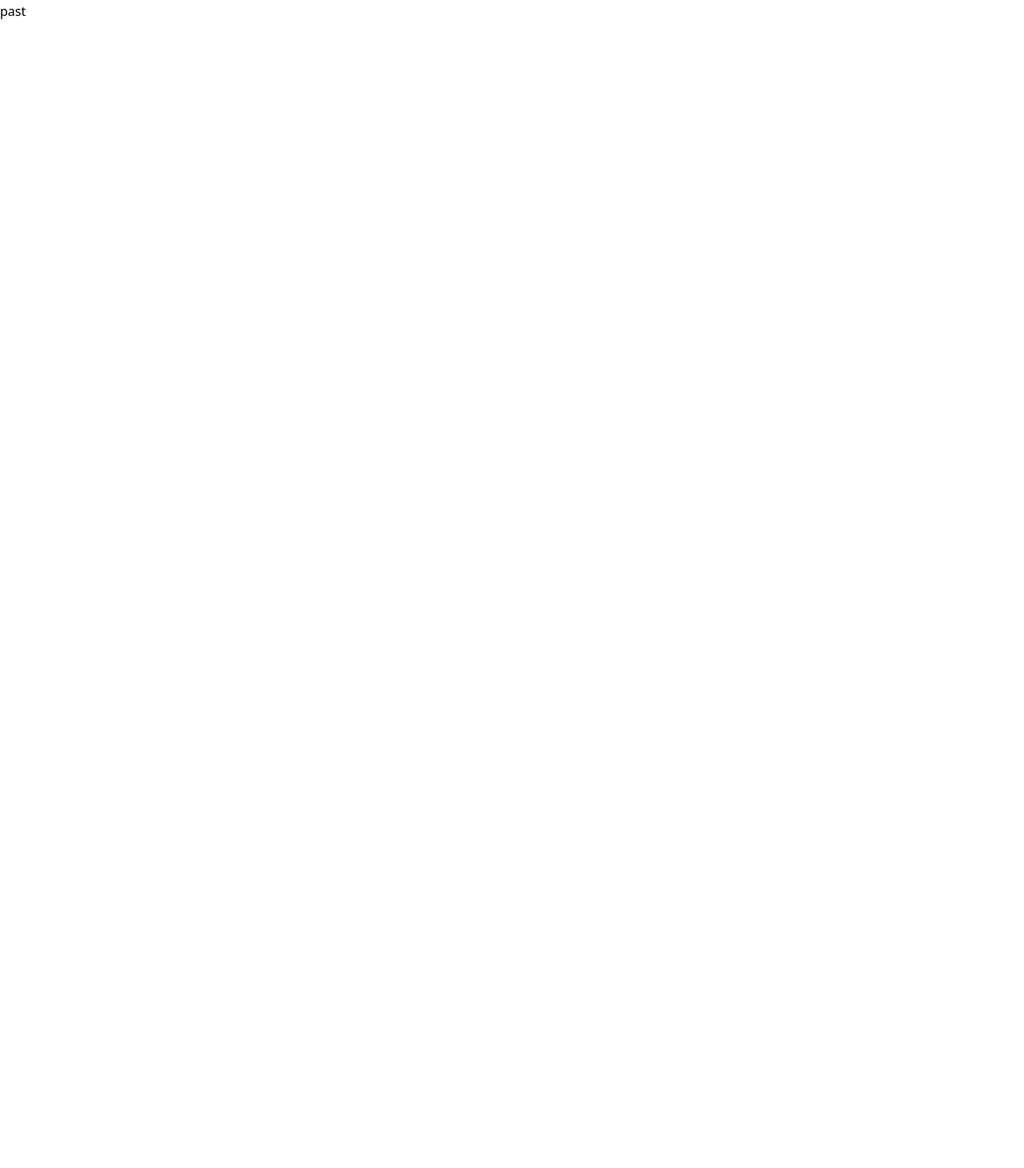
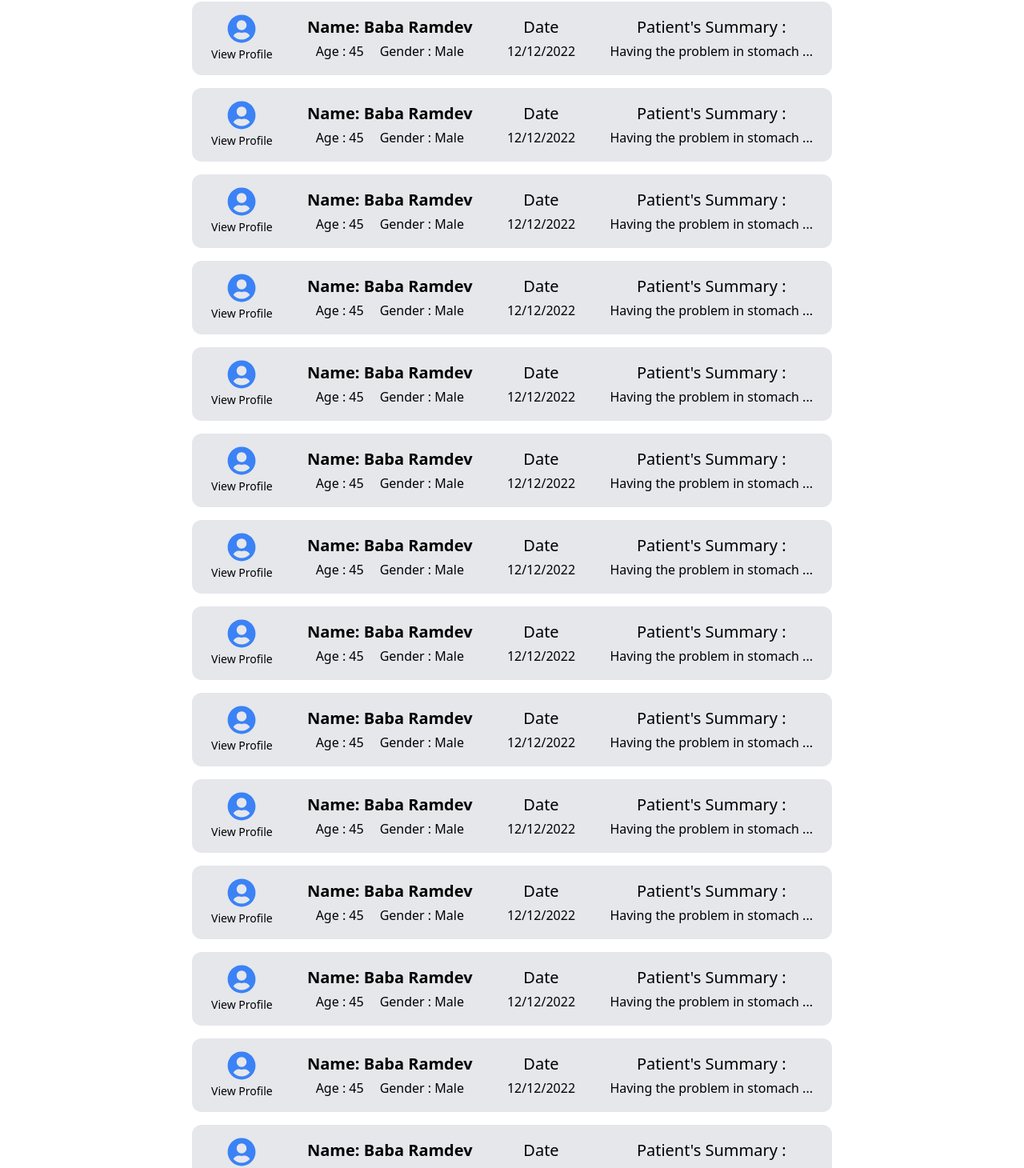
Before and after one commit to Naveen-Karanamu/Aayuhu-health-webapp, a React (Create React App) app in the folder front/: page /request/1/past in a window 1280 px wide. Shown: the part 160-1620 px from the top of the page at 80% size. Before the commit the page ends 800 px from the top, so only its background shows below. Built offline with nearby package versions, Linux system fonts and the light colour scheme.

Commit message:
Built: Past Requests page

```diff
--- /dev/null
+++ b/front/src/Components/pages/Requests/Cards/Past.Cards.jsx
@@ -0,0 +1,64 @@
+import React from 'react'
+
+// Icons
+import { FaUserCircle } from "react-icons/fa"
+
+const PastSm = () => {
+    return (
+        <>
+            <div className='bg-gray-200 mx-4 flex gap-2 justify-between items-center p-2 rounded-lg'>
+                <div><FaUserCircle className='w-8 h-8 text-blue-500' /></div>
+                <div>
+                    <div className='text-lg font-semibold'>Baba Ramdev</div>
+                    <div className='flex gap-2'>
+                        <div className='text-sm'>Age: 45</div>
+                        <div className='text-sm'>Gender: Male</div>
+                    </div>
+                </div>
+                <div>
+                    <div className='text-sm'>12/12/2022</div>
+                    <div>Having problem in ...</div>
+                </div>
+            </div>
+        </>
+    )
+}
+
+const PastMd = () => {
+    return (
+        <>
+            <div className='bg-gray-200 g:container lg:mx-60 py-4 px-6 flex justify-between items-center rounded-xl md:mx-6'>
+                <div className='flex flex-col gap-1 items-center'>
+                    <div><FaUserCircle className='w-9 h-9 text-blue-500 hover:text-gray-700'/></div>
+                    <div className='text-sm'>View Profile</div>
+                </div>
+                <div className='flex flex-col gap-1 items-center'>
+                    <div className='text-xl font-semibold'>Name: Baba Ramdev</div>
+                    <div className='flex gap-5'>
+                        <div>Age : 45</div>
+                        <div>Gender : Male</div>
+                    </div>
+                </div>
+                <div className='flex flex-col gap-1 items-center'>
+                    <div className='text-xl'>Date</div>
+                    <div>12/12/2022</div>
+                </div>
+                <div className='flex flex-col gap-1 items-center'>
+                    <div className='text-xl'>Patient's Summary : </div>
+                    <div>Having the problem in stomach ...</div>
+                </div>
+            </div>
+        </>
+    )
+}
+
+const PastCards = () => {
+    return (
+        <>
+            <div className='md:hidden'><PastSm /></div>
+            <div className='hidden md:block'><PastMd /></div>
+        </>
+    )
+}
+
+export default PastCards
--- a/front/src/Components/pages/Requests/Past.Requests.jsx
+++ b/front/src/Components/pages/Requests/Past.Requests.jsx
@@ -1,9 +1,26 @@
 import React from 'react'
 
-export const PastRequests = () => {
+// Icons
+import { FaUserCircle } from "react-icons/fa"
+import PastCards from './Cards/Past.Cards'
+
+const PastRequests = () => {
   return (
-    <div>
-        past
+    <div className='flex flex-col gap-3 md:gap-4'>
+      <PastCards />
+      <PastCards />
+      <PastCards />
+      <PastCards />
+      <PastCards />
+      <PastCards />
+      <PastCards />
+      <PastCards />
+      <PastCards />
+      <PastCards />
+      <PastCards />
+      <PastCards />
+      <PastCards />
+      <PastCards />
     </div>
   )
 }
--- a/front/src/Navigator/Request.Navigator.jsx
+++ b/front/src/Navigator/Request.Navigator.jsx
@@ -42,7 +42,7 @@ export const RequestContainer = () => {
 
     return (
         <>
-            <div className="lg:container lg:mx-auto lg:px-72 lg:pb-8 pt-20 lg:pt-24 md:pt-20 px-4 md:px-8">
+            <div className="lg:container lg:mx-auto lg:px-72 lg:pb-8 pt-20 lg:pt-24 md:pt-20 px-4 md:px-8 pb-6">
                 <div className="flex justify-between">
                     {
                         tabs.map((tab) => (
--- a/front/tailwind.config.js
+++ b/front/tailwind.config.js
@@ -3,7 +3,11 @@ module.exports = {
     "./src/**/*.{js,jsx,ts,tsx}",
   ],
   theme: {
-    extend: {},
+    extend: {
+      colors:{
+        bgBlue:"#e4e4ff"
+      }
+    },
   },
   plugins: [],
 }
```
